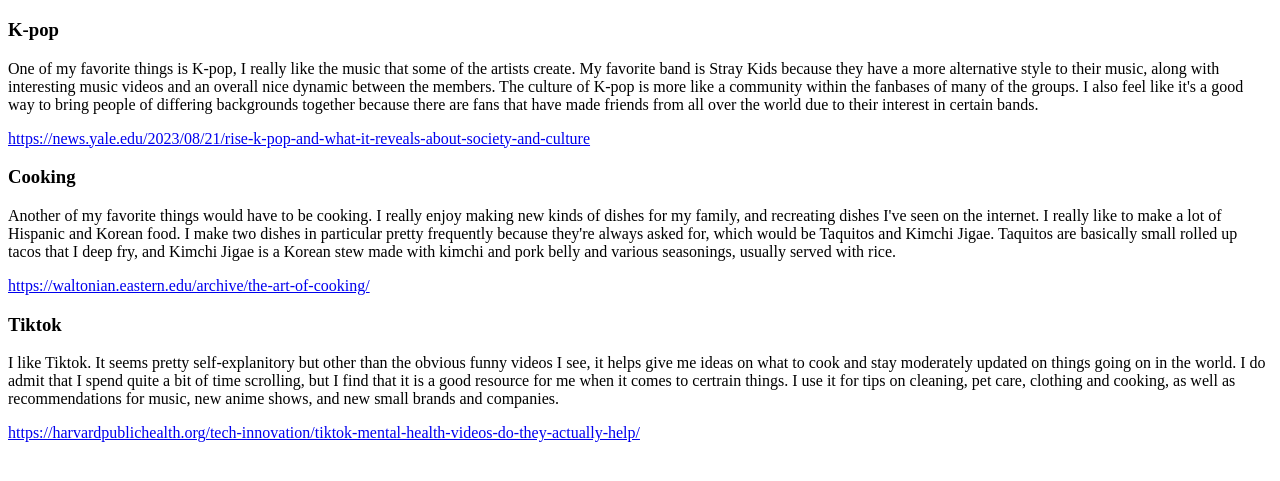
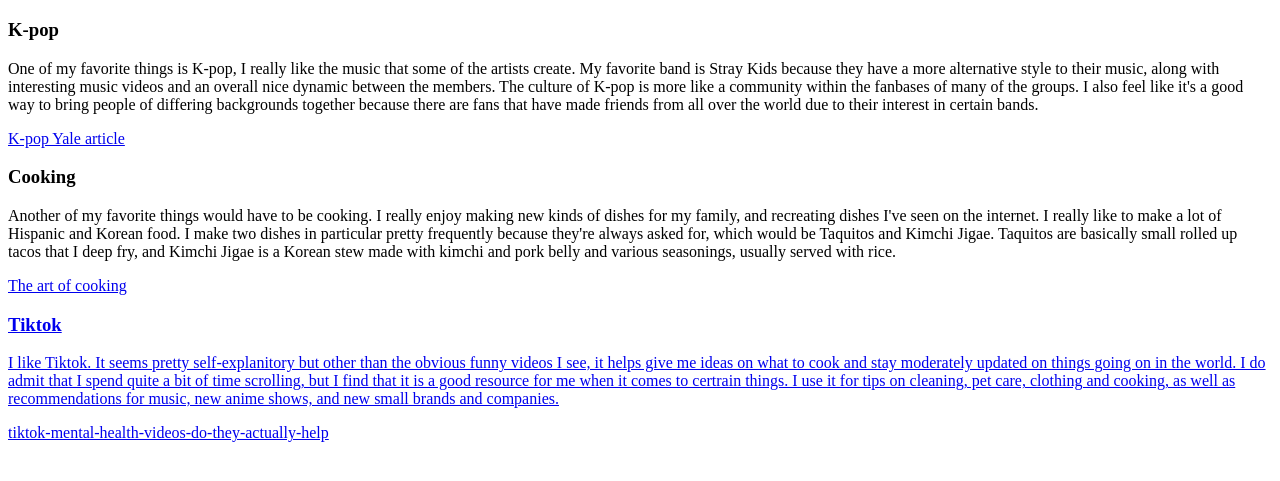
Before and after one commit to dzmnd321/ITECH-270-links, a plain HTML site: page index.html in a window 1280 px wide. Shown: the part 61-542 px from the top of the page. Drawn offline with Linux system fonts and the light colour scheme.

Commit message:
corrected links href

```diff
--- a/index.html
+++ b/index.html
@@ -11,18 +11,18 @@
         <article>
             <h3>K-pop</h3>
 <p>One of my favorite things is K-pop, I really like the music that some of the artists create. My favorite band is Stray Kids because they have a more alternative style to their music, along with interesting music videos and an overall nice dynamic between the members. The culture of K-pop is more like a community within the fanbases of many of the groups. I also feel like it's a good way to bring people of differing backgrounds together because there are fans that have made friends from all over the world due to their interest in certain bands. </p>
-<a href="Address">https://news.yale.edu/2023/08/21/rise-k-pop-and-what-it-reveals-about-society-and-culture</a>
+<a href="https://news.yale.edu/2023/08/21/rise-k-pop-and-what-it-reveals-about-society-and-culture">K-pop Yale article</a>
 </article>
 <article>
     <h3>Cooking</h3>
 <p>Another of my favorite things would have to be cooking. I really enjoy making new kinds of dishes for my family, and recreating dishes I've seen on the internet. I really like to make a lot of Hispanic and Korean food. I make two dishes in particular pretty frequently because they're always asked for, which would be Taquitos and Kimchi Jigae. Taquitos are basically small rolled up tacos that I deep fry, and Kimchi Jigae is a Korean stew made with kimchi and pork belly and various seasonings, usually served with rice.</p>
 </article>
-<a href="Address">https://waltonian.eastern.edu/archive/the-art-of-cooking/</a>
+<a href="https://waltonian.eastern.edu/archive/the-art-of-cooking/">The art of cooking
 <article>
     <h3>Tiktok</h3>
 <p>I like Tiktok. It seems pretty self-explanitory but other than the obvious funny videos I see, it helps give me ideas on what to cook and stay moderately updated on things going on in the world. I do admit that I spend quite a bit of time scrolling, but I find that it is a good resource for me when it comes to certrain things. I use it for tips on cleaning, pet care, clothing and cooking, as well as recommendations for music, new anime shows, and new small brands and companies.</p>
 </article>
-<a href="Address">https://harvardpublichealth.org/tech-innovation/tiktok-mental-health-videos-do-they-actually-help/</a>
+<a href="https://harvardpublichealth.org/tech-innovation/tiktok-mental-health-videos-do-they-actually-help/">tiktok-mental-health-videos-do-they-actually-help</a>
 </section>
 </body>
 </html>
```
